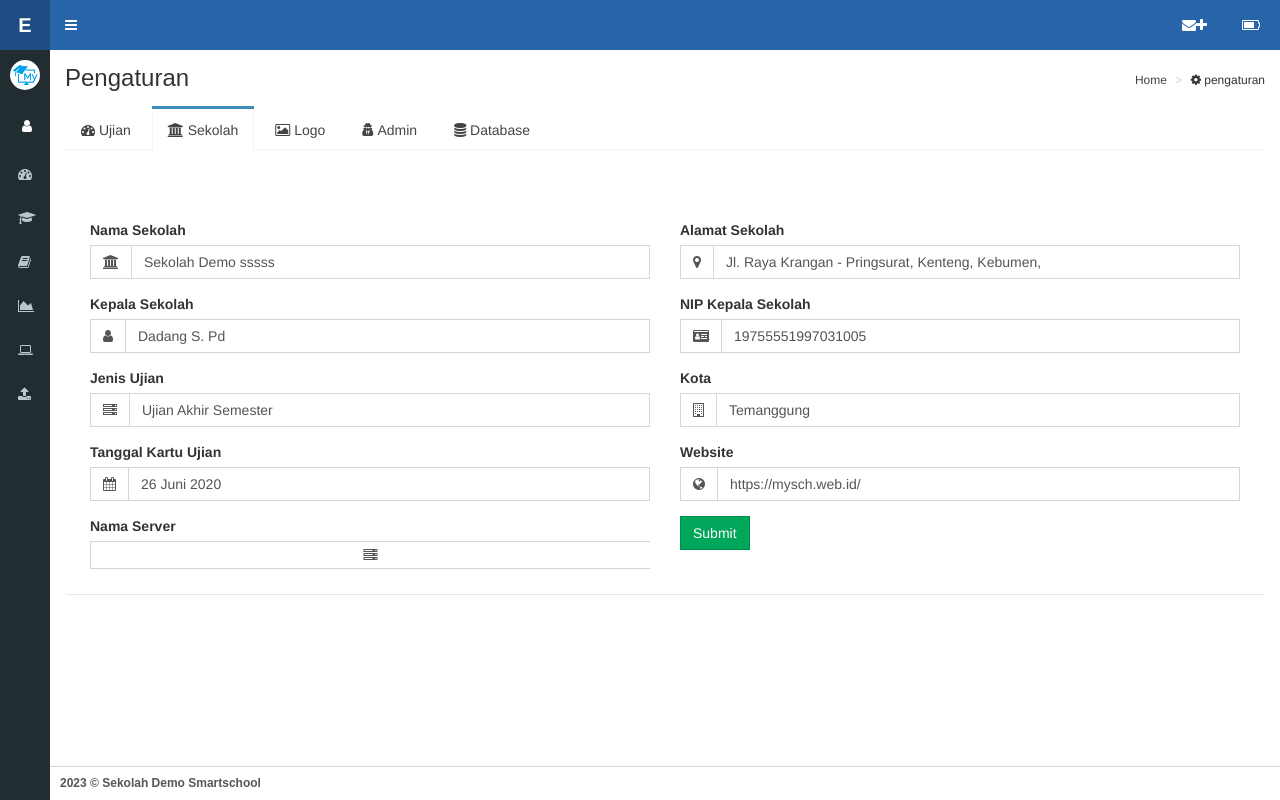
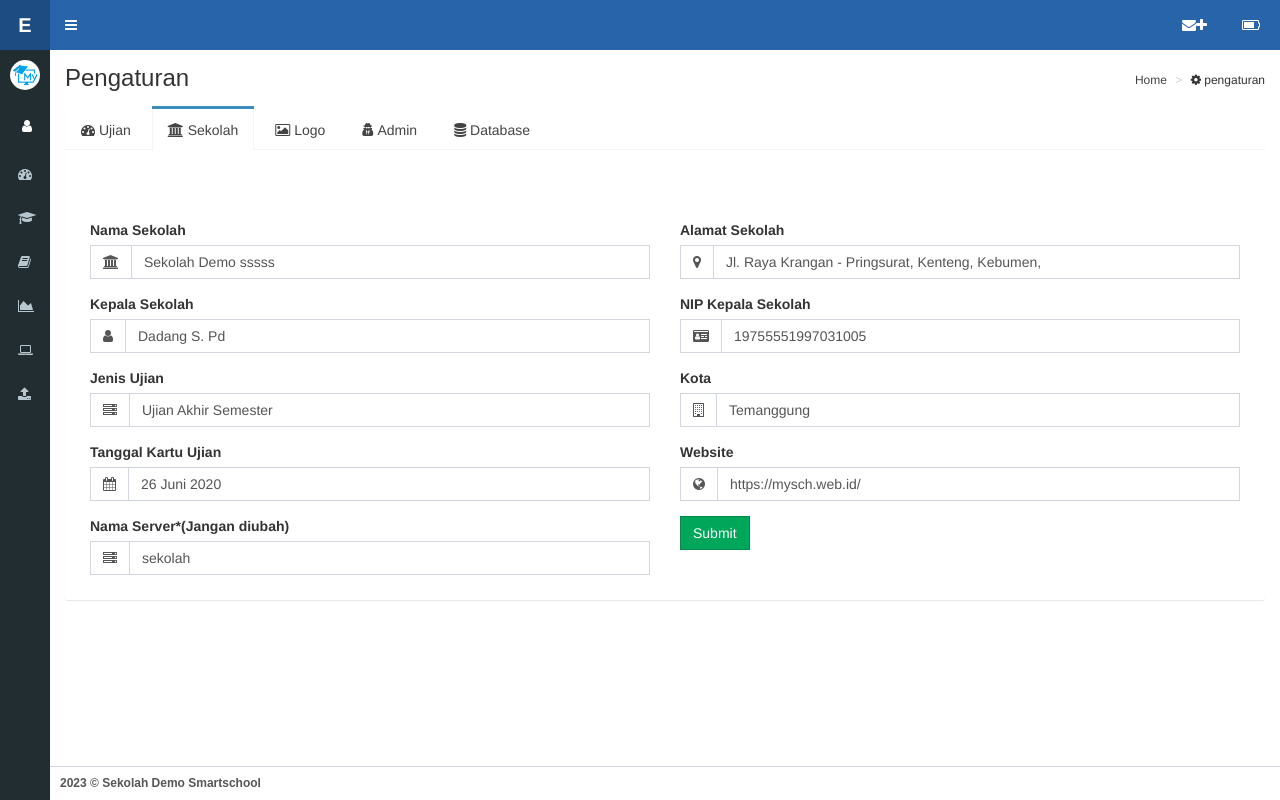
Before and after one commit to bumitekno/cbt-smartschool, a PHP site: page /on-admin/theme.php in a window 1280 px wide, after a click on "Sekolah". Run offline with PHP 8.4, Linux system fonts and the light colour scheme; the visitor is signed in with stand-in values (Sample User, id 1); data comes from the database, SQL or seed files in the repository; data that the repository does not hold is empty; some libraries are stand-ins or nearby versions.

Commit message:
update nama server

```diff
--- a/on-admin/theme.php
+++ b/on-admin/theme.php
@@ -379,12 +379,12 @@ box-shadow: -15px 0 15px -15px inset;
 					</div>
           <div class="col-md-6">
         					<div class="form-group">
-								<label>Nama Server</label>
+								<label>Nama Server*(Jangan diubah)</label>
 									<div class="input-group">
 										<div class="input-group-addon">
 											<i class="fa fa-server"></i>
 										</div>
-										<input name="kode_sekolah" type="hidden" class="form-control" value="<?php echo $r['kode_sekolah'];?>" required />
+										<input name="kode_sekolah" type="text" class="form-control" value="<?php echo $r['kode_sekolah'];?>" required />
 									</div>
 							</div>
 					</div>
```
